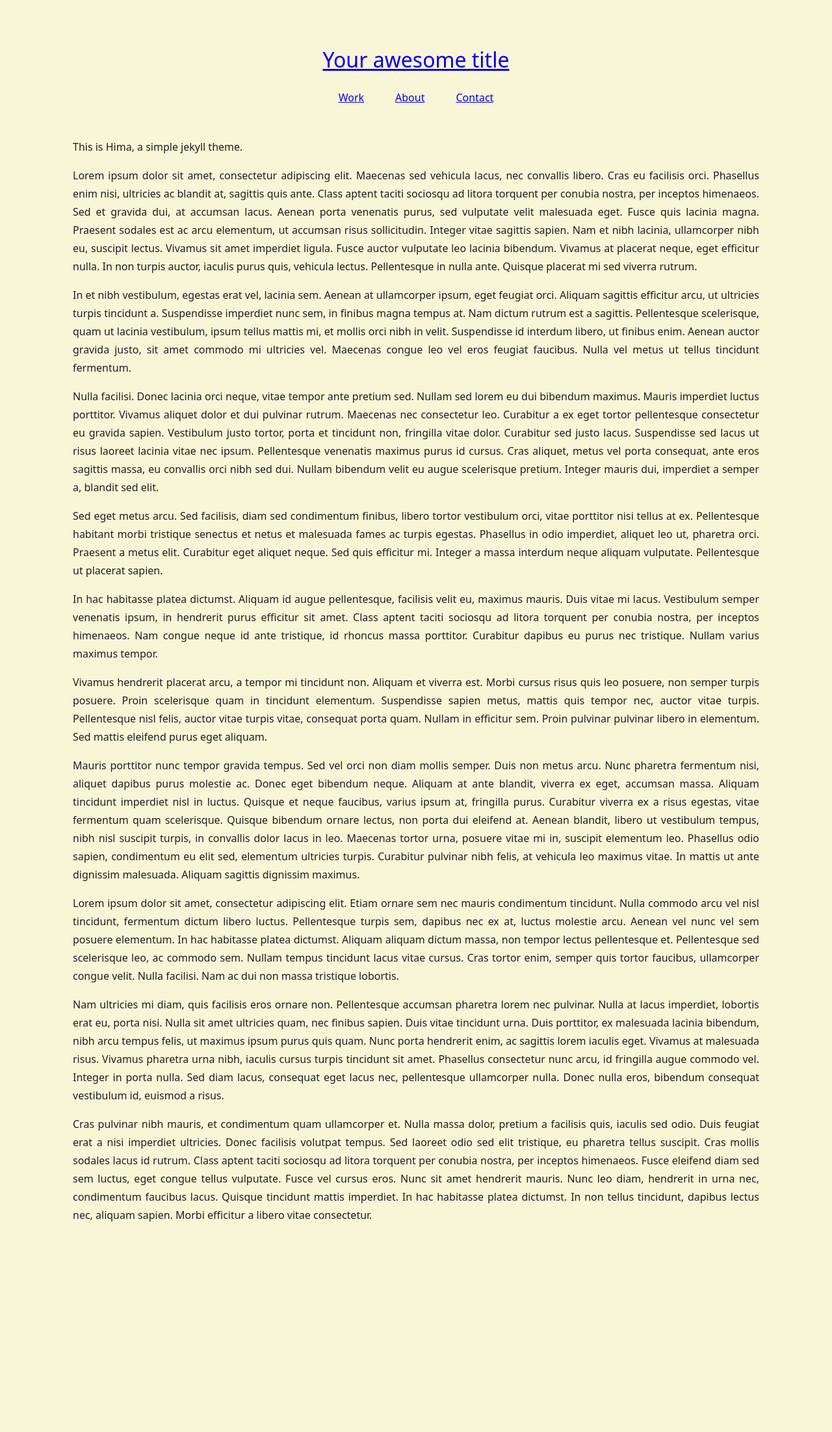
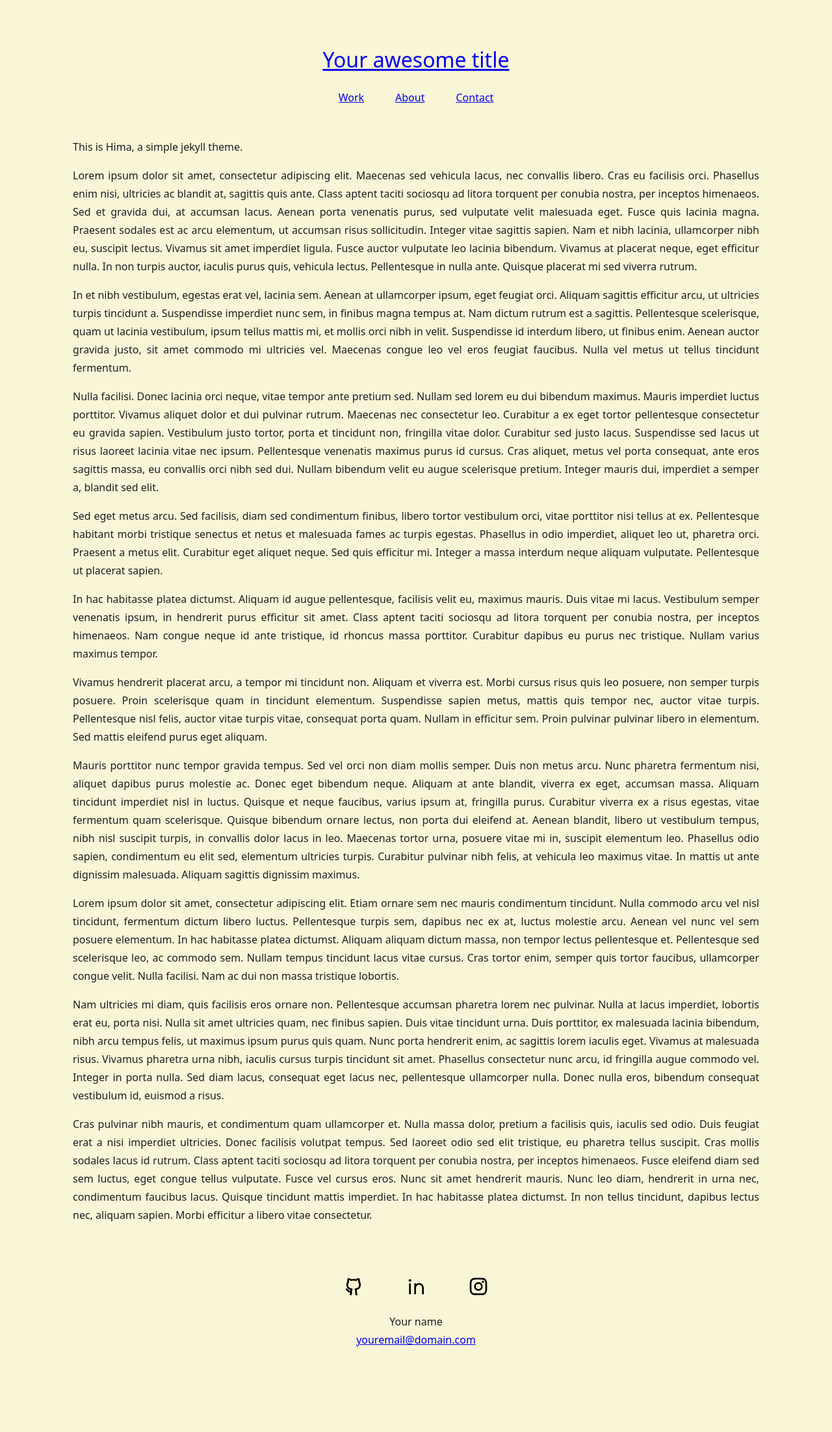
Before and after one commit to brandoncardoso/hima, a Jekyll site: the page built from index.md, in a window 1280 px wide. Shown: the whole page at 65% size. Built offline with Jekyll 4.4.1, drawn with Linux system fonts in a browser that asks for light colours; before the commit the page ends 1932 px from its top, so only the background shows below that.

Commit message:
add footer with social icons

```diff
--- a/_config.yml
+++ b/_config.yml
@@ -8,5 +8,11 @@ header_pages:
   - about.md
   - contact.md
 
+hima:
+  social:
+    - { platform: github, url: 'https://www.github.com' }
+    - { platform: linkedin, url: 'https://www.linkedin.com' }
+    - { platform: instagram, url: 'https://www.instagram.com' }
+
 # build settings
 theme: hima
--- /dev/null
+++ b/_includes/footer.html
@@ -0,0 +1,25 @@
+<div class="footer">
+  <div class="footer__container">
+    <ul class="footer__social">
+      {%- for entry in site.hima.social -%}
+      <li class="footer__social-link">
+        <a rel="me" href="{{ entry.url }}" target="_blank" title="{{ entry.title | default: entry.platform }}">
+          <svg>
+            <use xlink:href="{{ '/assets/hima-social-icons.svg#' | append: entry.platform | relative_url }}"></use>
+          </svg>
+        </a>
+      </li>
+      {%- endfor -%}
+    </ul>
+    <div class="footer__author">
+      <div class="footer__name">
+        {{ site.author.name }}
+      </div>
+      <div class="footer__email">
+        <a href="{{ "mailto:" | append: site.author.email }}">
+          {{ site.author.email }}
+        </a>
+      </div>
+    </div>
+  </div>
+</div>
--- a/_layouts/default.html
+++ b/_layouts/default.html
@@ -10,5 +10,7 @@
         {{ content }}
       </div>
     </div>
+
+    {%- include footer.html -%}
   </body>
 </html>
--- a/_sass/hima/main.scss
+++ b/_sass/hima/main.scss
@@ -59,3 +59,42 @@ body {
   margin-top: 2rem;
   margin-bottom: 2rem;
 }
+
+.footer {
+  display: flex;
+  justify-content: center;
+  margin-top: 4rem;
+  margin-bottom: 8rem;
+
+  &__social {
+    display: flex;
+    flex-direction: row;
+    justify-content: center;
+    margin: 0;
+    padding: 0;
+    list-style-type: none;
+  }
+
+  &__social-link {
+    margin-top: 0;
+
+    & + .footer__social-link {
+      margin-left: 4rem;
+    }
+
+    svg {
+      width: 2rem;
+      height: 2rem;
+    }
+  }
+
+  &__author {
+    display: flex;
+    align-items: center;
+    flex-direction: column;
+  }
+
+  &__email {
+    margin-top: 0;
+  }
+}
--- /dev/null
+++ b/assets/hima-social-icons.html
@@ -0,0 +1,11 @@
+---
+permalink: /assets/hima-social-icons.svg
+---
+
+<svg xmlns="http://www.w3.org/2000/svg" xmlns:xlink="http://www.w3.org/1999/xlink">
+{%- for entry in site.hima.social %}{% assign key = entry.platform -%}
+<symbol id="{{ key }}" fill-rule="evenodd" clip-rule="evenodd" stroke-linejoin="round" stroke-miterlimit="1.414" viewBox="0 0 16 16">
+  {%- include social-icons/{{ key }}.svg -%}
+</symbol>
+{%- endfor -%}
+</svg>
```
Also changed, not shown: _includes/social-icons/github.svg (added), _includes/social-icons/instagram.svg (added), _includes/social-icons/linkedin.svg (added).
